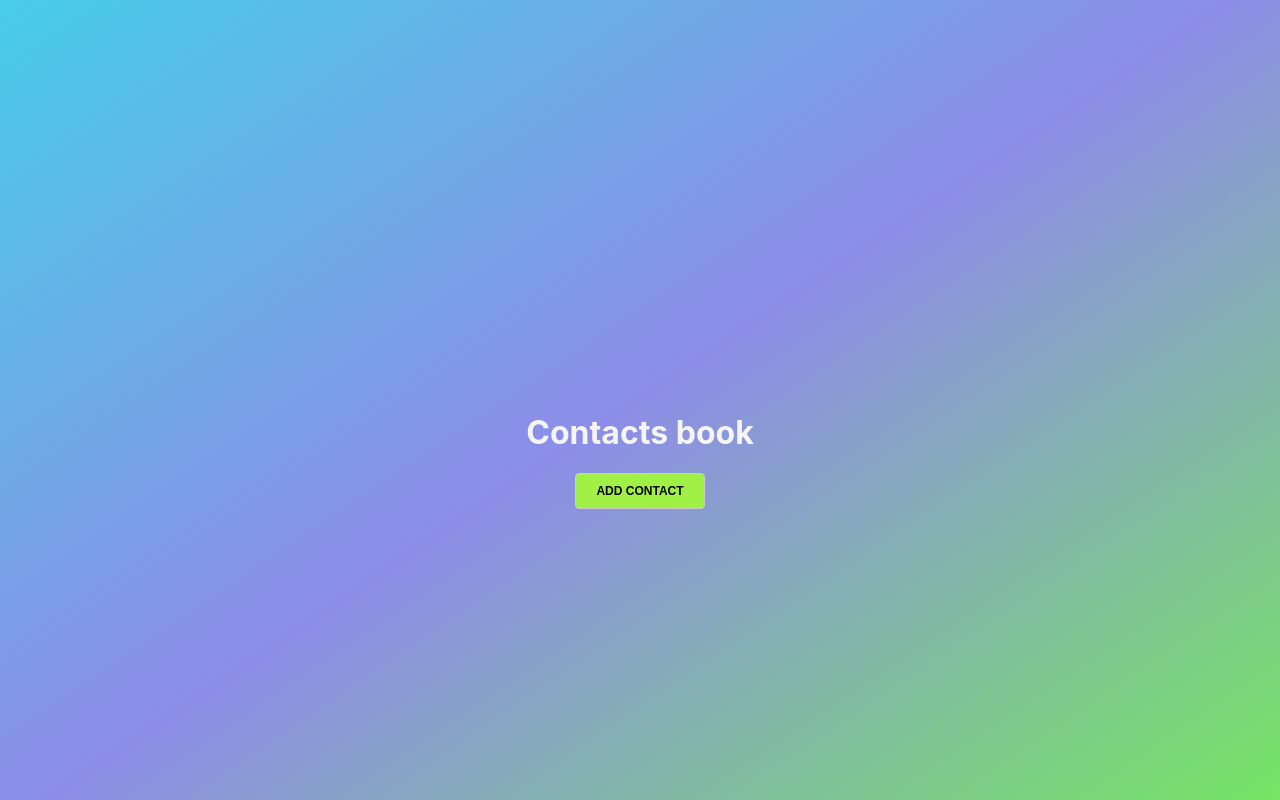
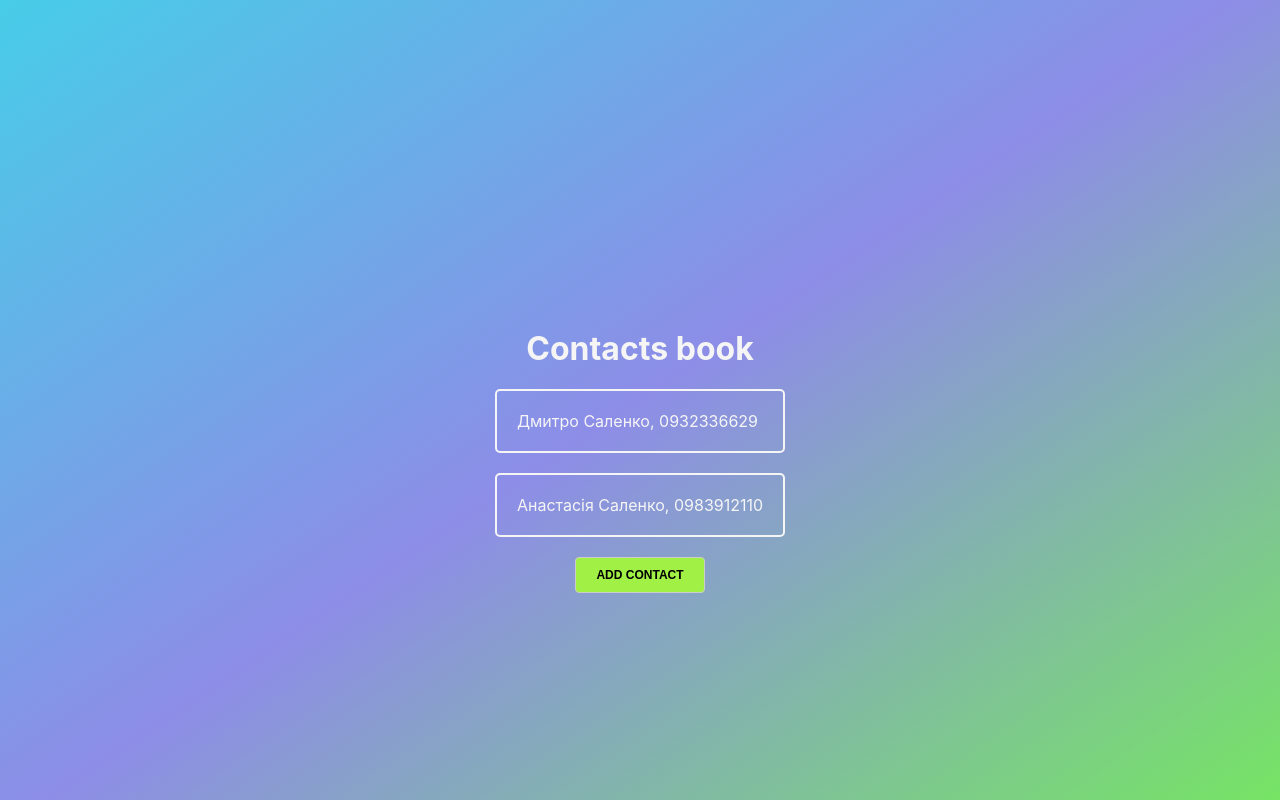
Before and after one commit to Anastasiia-Salenko/contacts-book, a React (Create React App) app: page / in a window 1280 px wide. Built offline with nearby package versions, Linux system fonts and the light colour scheme.

Commit message:
Added list contacts

```diff
--- /dev/null
+++ b/src/components/ItemContact/ItemContact.js
@@ -0,0 +1,9 @@
+import React from "react";
+import classes from './ItemContact.module.css';
+
+export default function ItemContact(props) {
+  console.log('props2', props)
+  return (
+    <li className={classes.ItemContact}>{props.contact.name}, {props.contact.phone}</li>
+  )
+}
--- /dev/null
+++ b/src/components/ItemContact/ItemContact.module.css
@@ -0,0 +1,11 @@
+.ItemContact {
+  list-style: none;
+  padding: 20px;
+  color: whitesmoke;
+  border: 2px solid whitesmoke;
+  border-radius: 5px;
+  margin-bottom: 20px;
+  box-sizing: border-box;
+  justify-content: center;
+  align-items: center;
+}
--- /dev/null
+++ b/src/components/ListContacts/ListContacts.js
@@ -0,0 +1,16 @@
+import React from "react";
+import ItemContact from "../ItemContact/ItemContact";
+import classes from './ListContacts.module.css';
+
+export default function ListContacts(props) {
+  console.log('props', props);
+  return (
+    <div>
+      <ul className={classes.ListContacts}>
+        {props.contacts.map((item, index) => (
+          <ItemContact key={index} contact={item}/>
+        ))}
+      </ul>
+    </div>
+  )
+}
--- /dev/null
+++ b/src/components/ListContacts/ListContacts.module.css
@@ -0,0 +1,5 @@
+.ListContacts {
+  list-style: none;
+  margin: 0;
+  padding: 0;
+}
--- a/src/container/Contacts/Contacts.js
+++ b/src/container/Contacts/Contacts.js
@@ -1,14 +1,31 @@
-import React from "react";
+import React, { useState } from "react";
 import { useNavigate } from "react-router";
+import ListContacts from "../../components/ListContacts/ListContacts";
 import Button from "../../components/UI/Button/Button";
 import classes from "./Contacts.module.css";
 
 
 export default function Contacts() {
+  const [contacts, setContacts] = useState([
+    {
+      name: 'Дмитро Cаленко',
+      phone: '0932336629',
+      email: 'salenko.d@gmail.com',
+      bDay: '03.02.1993',
+    },
+    {
+      name: 'Анастасія Саленко',
+      phone: '0983912110',
+      email: 'ao.salenko@gmail.com',
+      bDay: '30.10.1997',
+    }
+  ])
+
   const navigate = useNavigate()
   return (
     <div className={classes.Contacts}>
       <h1>Contacts book</h1>
+      <ListContacts contacts={contacts} />
       <Button
         type="success"
         onClick={() => {
```
